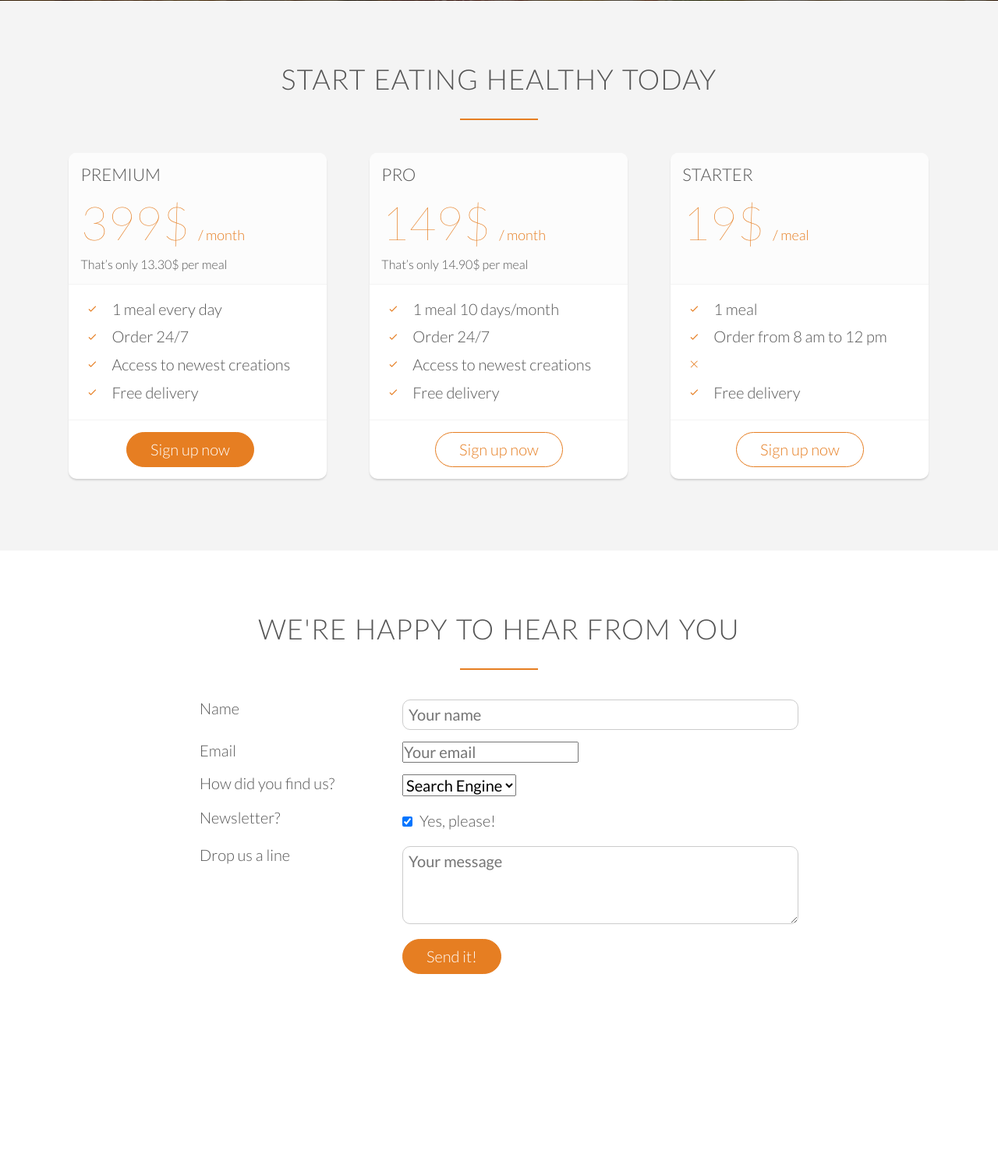
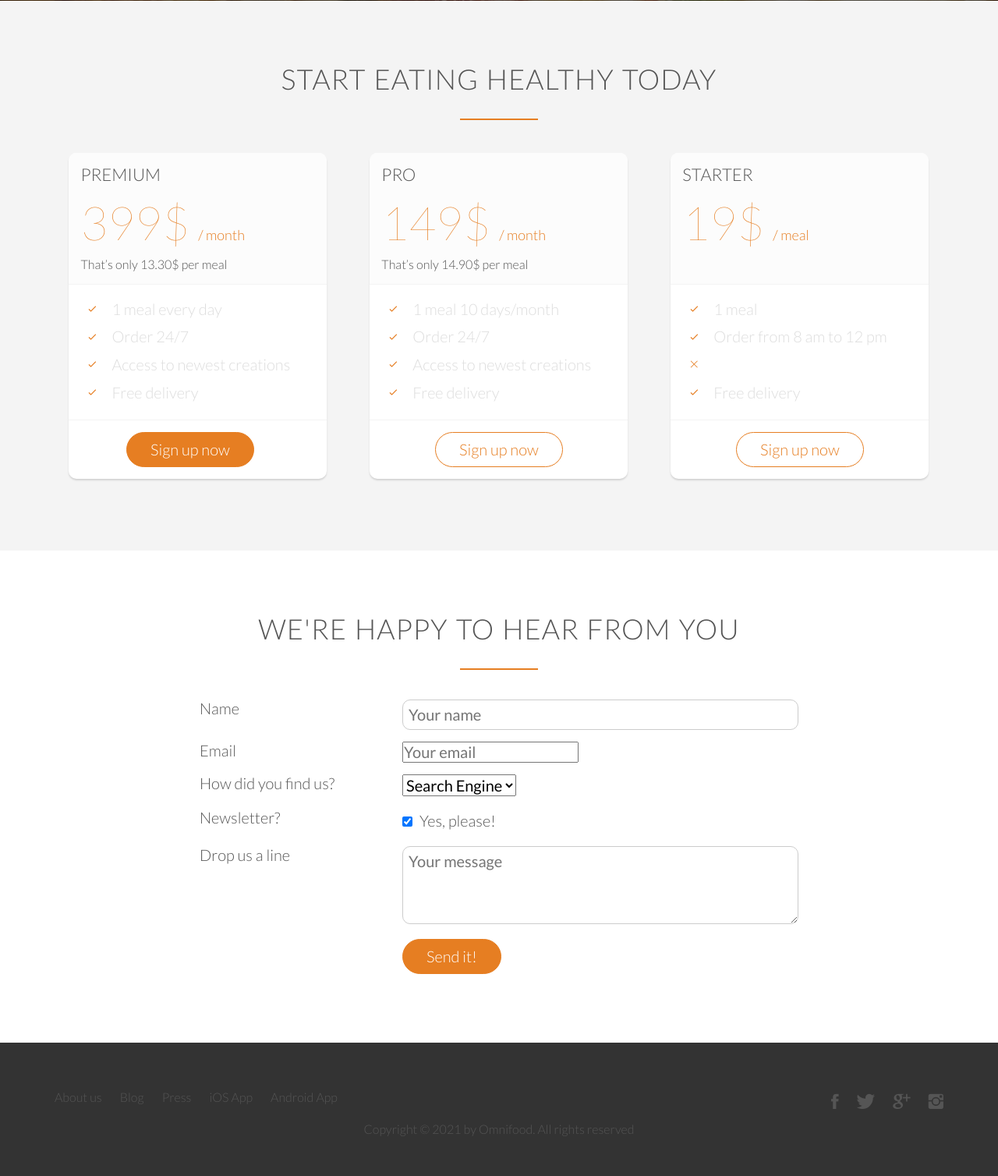
Before and after one commit to UnoMo/Website-Omnifood, a PHP site: page / in a window 1280 px wide. Shown: the part 3760-5268 px from the top of the page at 78% size. Before the commit the page ends 5009 px from the top, so only its background shows below. Run offline with PHP 8.4, Linux system fonts and the light colour scheme; some web fonts are replaced.

Commit message:
Footer added and styled

```diff
--- a/css/app.css
+++ b/css/app.css
@@ -407,4 +407,75 @@ textarea {
   outline: none;
 }
 
-/* FOOTER.SASS *//*# sourceMappingURL=app.css.map */
+/* FOOTER.SASS */
+footer {
+  background-color: #333;
+  padding: 50px;
+  font-size: 80%;
+}
+footer p {
+  color: #555;
+  text-align: center;
+  margin-top: p0px;
+}
+
+.foot {
+  list-style: none;
+}
+
+.footer-nav {
+  float: left;
+}
+.footer-nav li {
+  display: inline-block;
+  margin-right: 20px;
+}
+.footer-nav li:last-child {
+  margin: 0;
+}
+
+.social-links {
+  float: right;
+}
+.social-links li {
+  display: inline-block;
+  margin-right: 20px;
+}
+.social-links li:last-child {
+  margin: 0;
+}
+
+.footer-nav, .social-links, li, a:link, a:visited {
+  text-decoration: none;
+  border: 0;
+  color: #555;
+  transition: color 0.3s;
+}
+
+.footer-nav, li, a:hover, a:active {
+  color: #ddd;
+}
+
+.social-links li a:link, .social-links li a:visited {
+  font-size: 160%;
+}
+
+.ion-social-facebook, .ion-social-twitter, .ion-social-googleplus, .ion-social-instagram {
+  transition: color 0.3s;
+}
+
+.ion-social-facebook:hover {
+  color: #3b5998;
+}
+
+.ion-social-twitter:hover {
+  color: #55acee;
+}
+
+.ion-social-googleplus:hover {
+  color: #dd4b39;
+}
+
+.ion-social-instagram:hover {
+  color: #8a3ab9;
+}/*# sourceMappingURL=app.css.map */
--- a/index.html
+++ b/index.html
@@ -385,9 +385,38 @@
         </form>
       </div>
     </section>
+
+    <footer>
+      <div class="row">
+        <div class="col span-1-of-2">
+          <ul class="foot footer-nav">
+            <li><a href="#">About us</a></li>
+            <li><a href="#">Blog</a></li>
+            <li><a href="#">Press</a></li>
+            <li><a href="#">iOS App</a></li>
+            <li><a href="#">Android App</a></li>
+          </ul>
+        </div>
+        <div class="col span-1-of-2">
+          <ul class="foot social-links">
+            <li>
+              <a href="#"><i class="ion-social-facebook"></i></a>
+            </li>
+            <li>
+              <a href="#"><i class="ion-social-twitter"></i></a>
+            </li>
+            <li>
+              <a href="#"><i class="ion-social-googleplus"></i></a>
+            </li>
+            <li>
+              <a href="#"><i class="ion-social-instagram"></i></a>
+            </li>
+          </ul>
+        </div>
+      </div>
+      <div class="row">
+        <p>Copyright &copy; 2021 by Omnifood. All rights reserved</p>
+      </div>
+    </footer>
   </body>
 </html>
-
-<!--
-
--->
--- a/sass/_variables.sass
+++ b/sass/_variables.sass
@@ -3,6 +3,7 @@
 // COLORS
 $colorBg: #fff
 $colorDefaultText: #555
+$colorBgFooter: #333
 
 $colorBtn: #e67e22
 $colorBtnHover: #C76400
--- a/sass/sections/_footer.sass
+++ b/sass/sections/_footer.sass
@@ -1 +1,63 @@
 /* FOOTER.SASS */
+
+footer
+    background-color: $colorBgFooter
+    padding: 50px
+    font-size: 80%
+
+    p
+        color: $colorDefaultText
+        text-align: center
+        margin-top: p0px
+
+.foot
+    list-style: none
+
+.footer-nav
+    float: left
+
+    li
+        display: inline-block
+        margin-right: 20px
+
+        &:last-child
+            margin: 0
+
+.social-links
+    float: right
+
+    li
+        display: inline-block
+        margin-right: 20px
+
+        &:last-child
+            margin: 0
+
+.footer-nav, .social-links, li, a:link, a:visited
+    text-decoration: none
+    border: 0
+    color: $colorDefaultText
+    transition: color 0.3s
+
+.footer-nav, li, a:hover, a:active
+    color: #ddd
+
+.social-links
+    li
+        a:link, a:visited
+            font-size: 160%
+
+.ion-social-facebook, .ion-social-twitter, .ion-social-googleplus, .ion-social-instagram
+    transition: color 0.3s
+
+.ion-social-facebook:hover
+    color: #3b5998
+
+.ion-social-twitter:hover
+    color: #55acee
+
+.ion-social-googleplus:hover
+    color: #dd4b39
+
+.ion-social-instagram:hover
+    color: #8a3ab9
```
Also changed, not shown: 1 other file.
